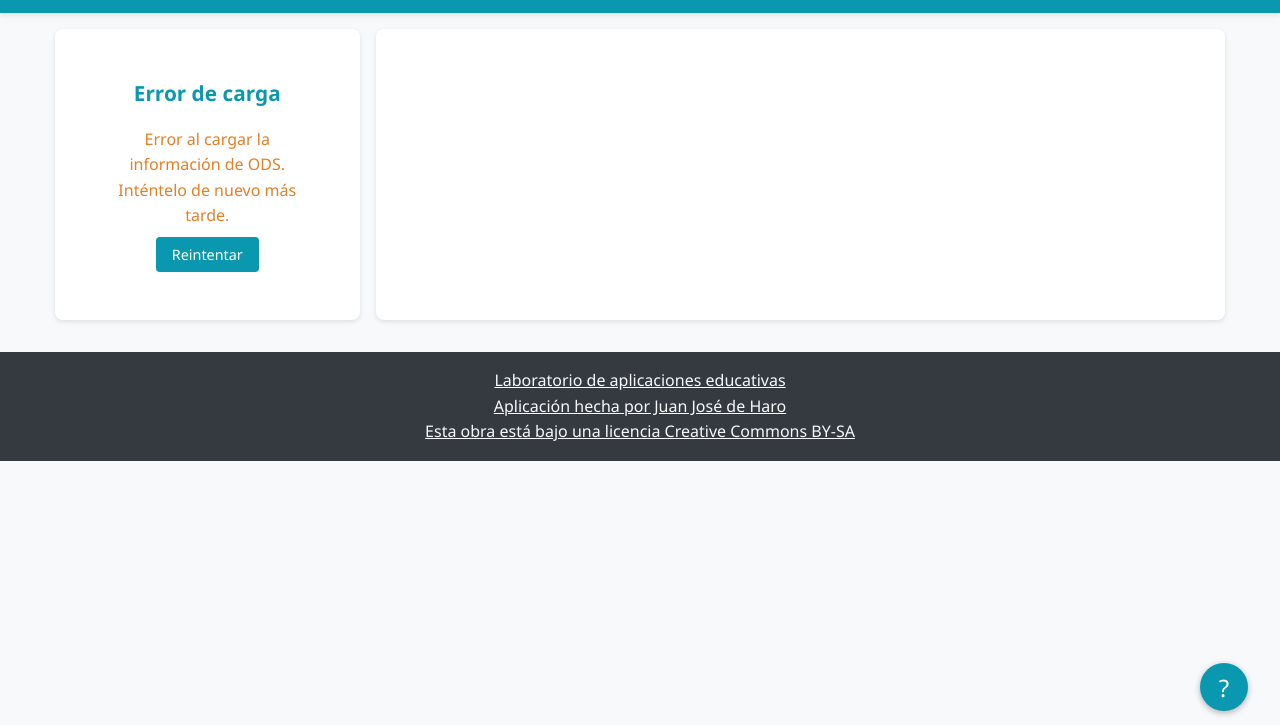
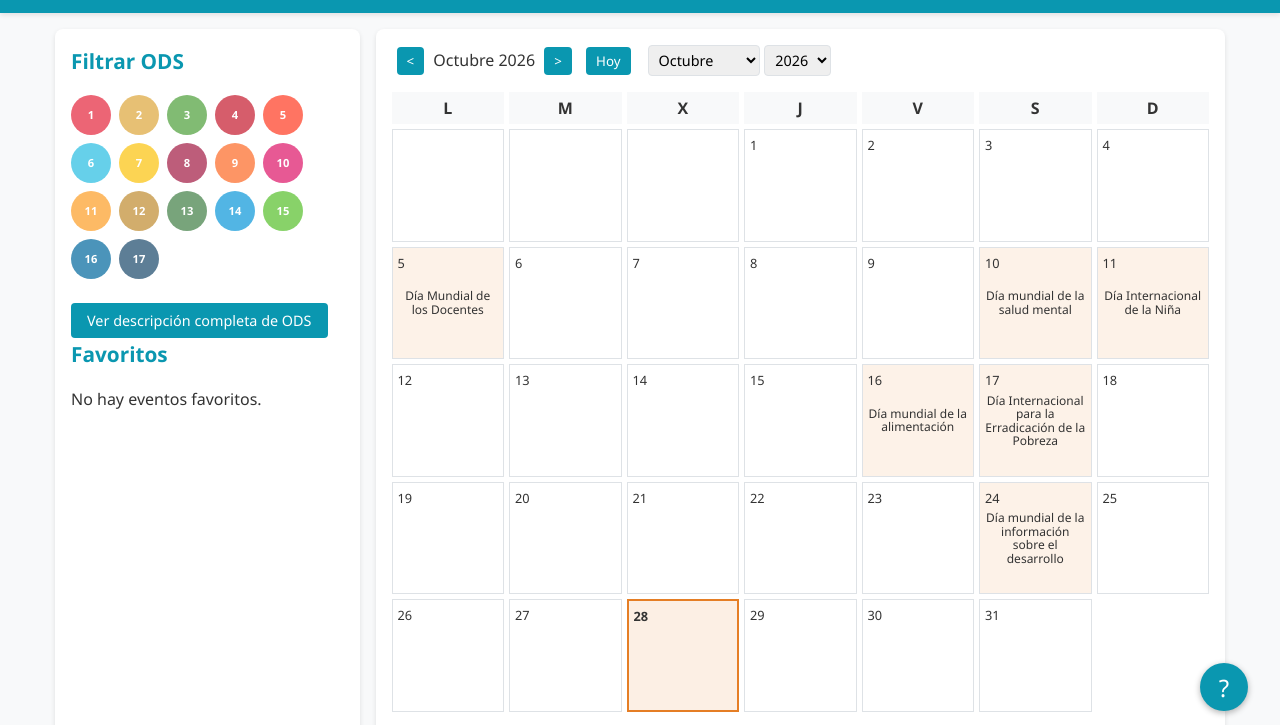
Before and after one commit to jjdeharo/calendario-ods, a plain HTML site: page index.html in a window 1280 px wide. Shown: the part 57-782 px from the top of the page. Drawn offline with Linux system fonts and the light colour scheme; no server answers.

Commit message:
Datos con rutas relativas, README y licencia CC BY-SA 4.0
La app cargaba los JSON desde bilateria.org con dirección absoluta; con
rutas relativas funciona igual allí y en cualquier otro sitio.

```diff
--- a/index.html
+++ b/index.html
@@ -945,8 +945,8 @@ Pots filtrar per ODS, consultar idees d'activitats per a l'aula i desar les teve
         };
 
         // URLs de los archivos JSON
-        const ODS_DATA_URL = 'https://bilateria.org/app/ods/ods-data.json';
-        const EVENTS_DATA_URL = 'https://bilateria.org/app/ods/events-data.json';
+        const ODS_DATA_URL = 'ods-data.json';
+        const EVENTS_DATA_URL = 'events-data.json';
 
         /* === Base URLs de chatbots === */
         const chatbotBaseURLs = {
```
Also changed, not shown: 2 other files.
